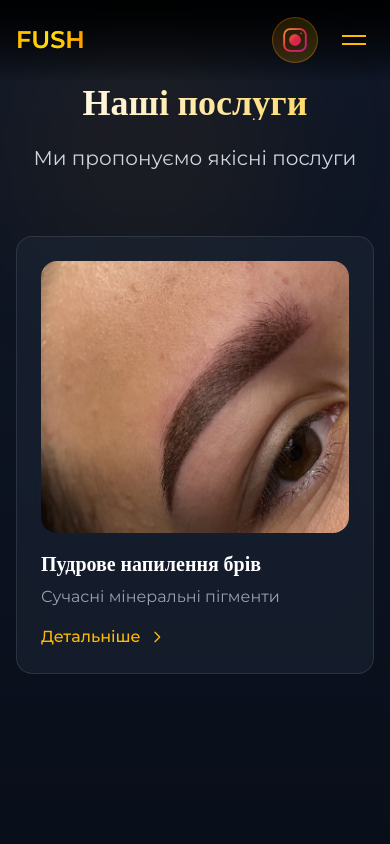
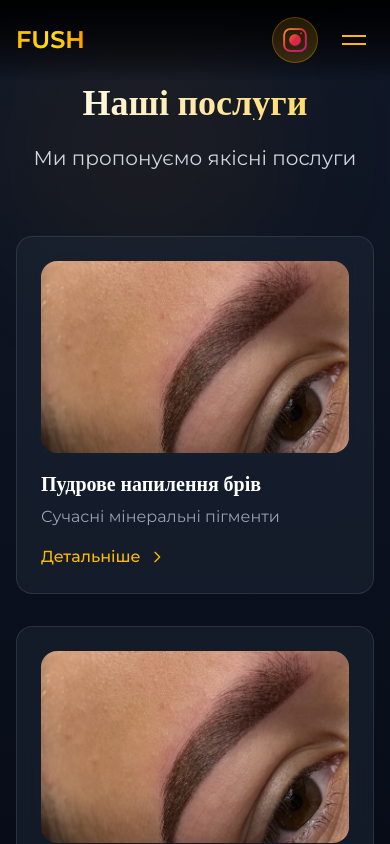
Before and after one commit to volodimirfushtei/permanent-fush, a Next.js app: page /services in a window 390 px wide. Shown: the top 844 px of the page. Built offline with nearby package versions, Linux system fonts and the light colour scheme.

Commit message:
proove inst link

```diff
--- a/src/components/service-card.tsx
+++ b/src/components/service-card.tsx
@@ -35,7 +35,7 @@ export default function ServiceCard({
             }}
             className="group bg-gray-800/50 backdrop-blur-md rounded-2xl p-6 border border-white/10 hover:border-amber-400/30 transition-all duration-500 hover:-translate-y-2"
         >
-            <div className="relative w-full h-68 mb-4">
+            <div className="relative w-full h-48 sm:h-64 mb-4">
                 <Image
                     fill
                     loading="lazy"
@@ -66,7 +66,7 @@ export default function ServiceCard({
             <div className="mt-4">
                 <button
                     onClick={() => onToggle(index)}
-                    className="text-amber-400 font-medium flex items-center hover:text-amber-300 transition-colors duration-300 cursor-pointer"
+                    className="relative z-10 text-amber-400 font-medium flex items-center hover:text-amber-300 transition-colors duration-300 cursor-pointer"
                 >
                     {isExpanded ? "Згорнути" : "Детальніше"}
                     <svg
--- a/src/components/services-section.tsx
+++ b/src/components/services-section.tsx
@@ -179,7 +179,7 @@ export default function ServicesSection({ children }: ServicesSectionProps) {
             ))}
           </div>
 
-          {/* Решта коду залишається без змін */}
+
           <div className="bg-gradient-to-r from-gray-800/50 to-gray-900/50 backdrop-blur-md rounded-3xl p-8 md:p-12 border border-white/10">
             <div className="grid grid-cols-2 md:grid-cols-4 gap-8">
               {stats.map((stat, index) => (
```
